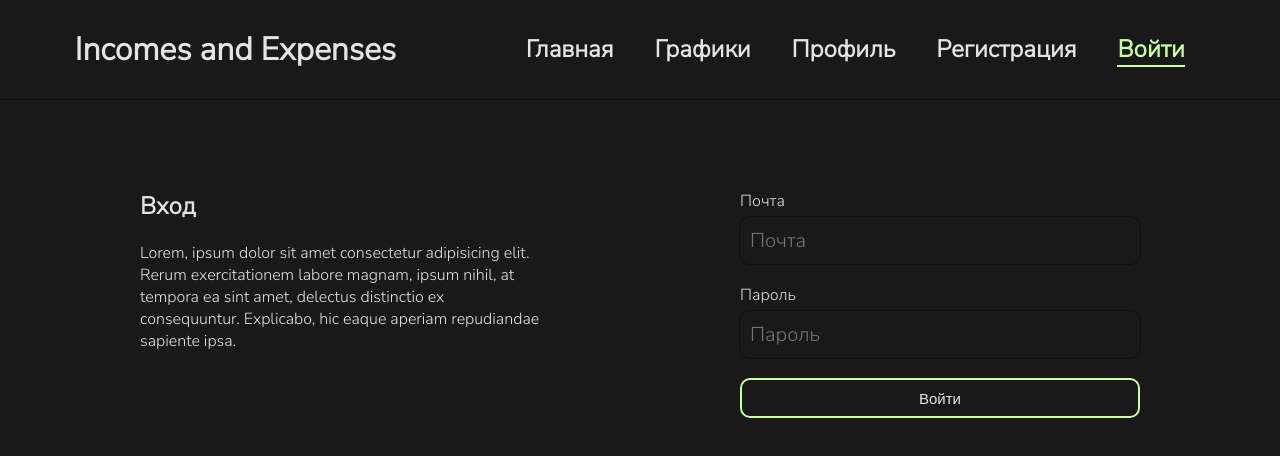
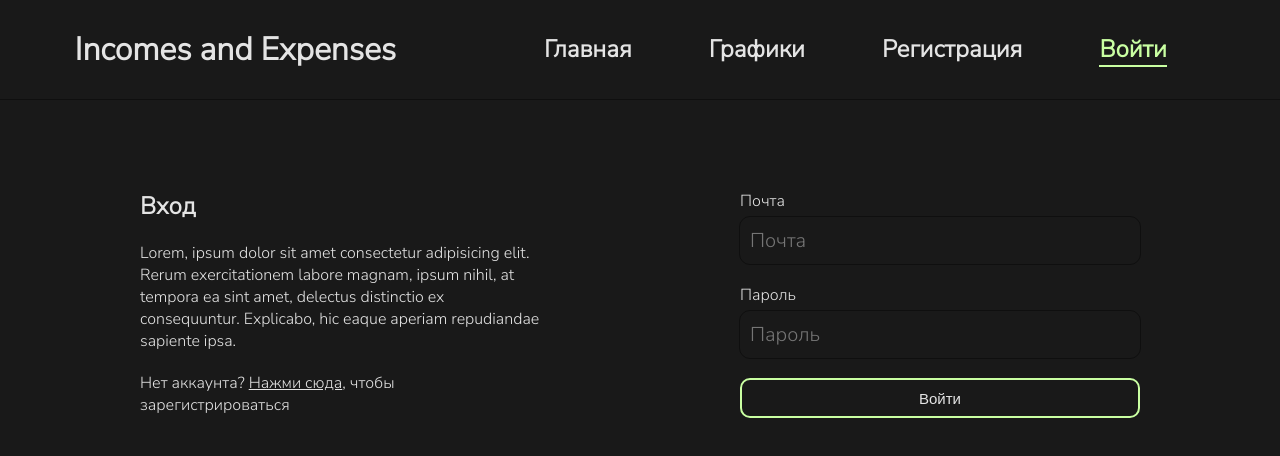
Before and after one commit to V1kaNikolaeva/diploma-project, a Vue app in the folder frontend/: page /login in a window 1280 px wide. Shown: the top 456 px of the page. Built offline with nearby package versions, Linux system fonts and the light colour scheme.

Commit message:
name on navbar

```diff
--- a/frontend/src/App.vue
+++ b/frontend/src/App.vue
@@ -3,14 +3,20 @@ import { RouterView } from 'vue-router'
 import NavigationBar from './components/NavigationBar.vue';
 import { useUserStore } from './stores/user';
 import axios from 'axios';
+import { computed } from 'vue';
 
 export default {
   components: { NavigationBar },
 
   setup() {
     const userStore = useUserStore()
+
+    const userNameData = computed(() => {
+      return userStore.getUserInfo().name
+    })
+
     return {
-
+      userNameData,
       userStore,
     }
   },
@@ -25,13 +31,14 @@ export default {
       axios.defaults.headers.common["Authorization"] = "";
     }
   }
+
   //Сделать глобальный тостер
 }
 
 </script>
 
 <template>
-  <NavigationBar/>
+  <NavigationBar :userName="userNameData"/>
   <main class="main">
     <RouterView />
   </main>
--- a/frontend/src/components/NavigationBar.vue
+++ b/frontend/src/components/NavigationBar.vue
@@ -28,15 +28,6 @@
         </h1>
         <h1>
           <RouterLink
-            :to="{ name: 'profile' }"
-            class="link"
-            exactActiveClass="active-link"
-          >
-              Профиль
-          </RouterLink>
-        </h1>
-        <h1>
-          <RouterLink
             :to="{ name: 'signup' }"
             class="link"
             exactActiveClass="active-link"
@@ -49,8 +40,17 @@
             :to="{ name: 'login' }"
             class="link"
             exactActiveClass="active-link"
+            v-if="!userName"
           >
               Войти
+          </RouterLink>
+          <RouterLink
+            :to="{ name: 'profile' }"
+            class="link"
+            exactActiveClass="active-link"
+            v-else="userName"
+          >
+              {{ userName }}
           </RouterLink>
         </h1>
       </nav>
@@ -59,14 +59,15 @@
   </header>
 </template>
 
-<script>
+<script setup>
 import { RouterLink } from 'vue-router';
-export default {
-  data() {
-    return {
-    }
-  },
-}
+
+const props = defineProps({
+  userName: {
+    required: true,
+  }
+})
+
 </script>
 
 <style scoped>
--- a/frontend/src/router/index.js
+++ b/frontend/src/router/index.js
@@ -63,13 +63,15 @@ const router = createRouter({
 
 
 router.beforeEach((to, from) => {
-  if (!isAuthenticated()) {
+  if (isAuthenticated()) {
+    if (to.name === 'login') {
+      router.push('/profile')
+    }
+
+  } else if (!isAuthenticated()) {
     if (to.meta.requireGuest === false) {
       router.push('/signup')
     }
-
-  } else if (isAuthenticated()) {
-    return true;
   }
 })
 
--- a/frontend/src/views/LogInView.vue
+++ b/frontend/src/views/LogInView.vue
@@ -4,6 +4,10 @@
       <h2>Вход</h2>
       <p>
         Lorem, ipsum dolor sit amet consectetur adipisicing elit. Rerum exercitationem labore magnam, ipsum nihil, at tempora ea sint amet, delectus distinctio ex consequuntur. Explicabo, hic eaque aperiam repudiandae sapiente ipsa.
+      </p>
+      <p>
+        Нет аккаунта?
+        <RouterLink :to="{ name: 'signup' }">Нажми сюда</RouterLink>, чтобы зарегистрироваться
       </p>
     </div>
     <div class="sign-up__contanier">
@@ -88,7 +92,9 @@ export default {
           .get('/api/home/')
           .then(response => {
             userStore.setUserInfo(response.data);
-            console.log(response.data);
+            //Можно сделать подстановку ника по кнопку войти, убрать регистрацию
+            //На кнопке войти будет ссылка на регистрацию
+            //нажав на ник перейдете в вкладку профиль
             toaster.value.success('Вы авторизировались!'); //починить Je89cC2ThV3y
             //router.push('/')
           })
--- a/frontend/src/views/ProfileView.vue
+++ b/frontend/src/views/ProfileView.vue
@@ -1,8 +1,7 @@
 <template>
-    <UIButton :buttonType="'cashVault'"></UIButton>
+    <h1>profile</h1>
 </template>
 
 <script setup>
-import UIButton from '../components/UIButton.vue';
-
+//выйти из акка
 </script>
```
